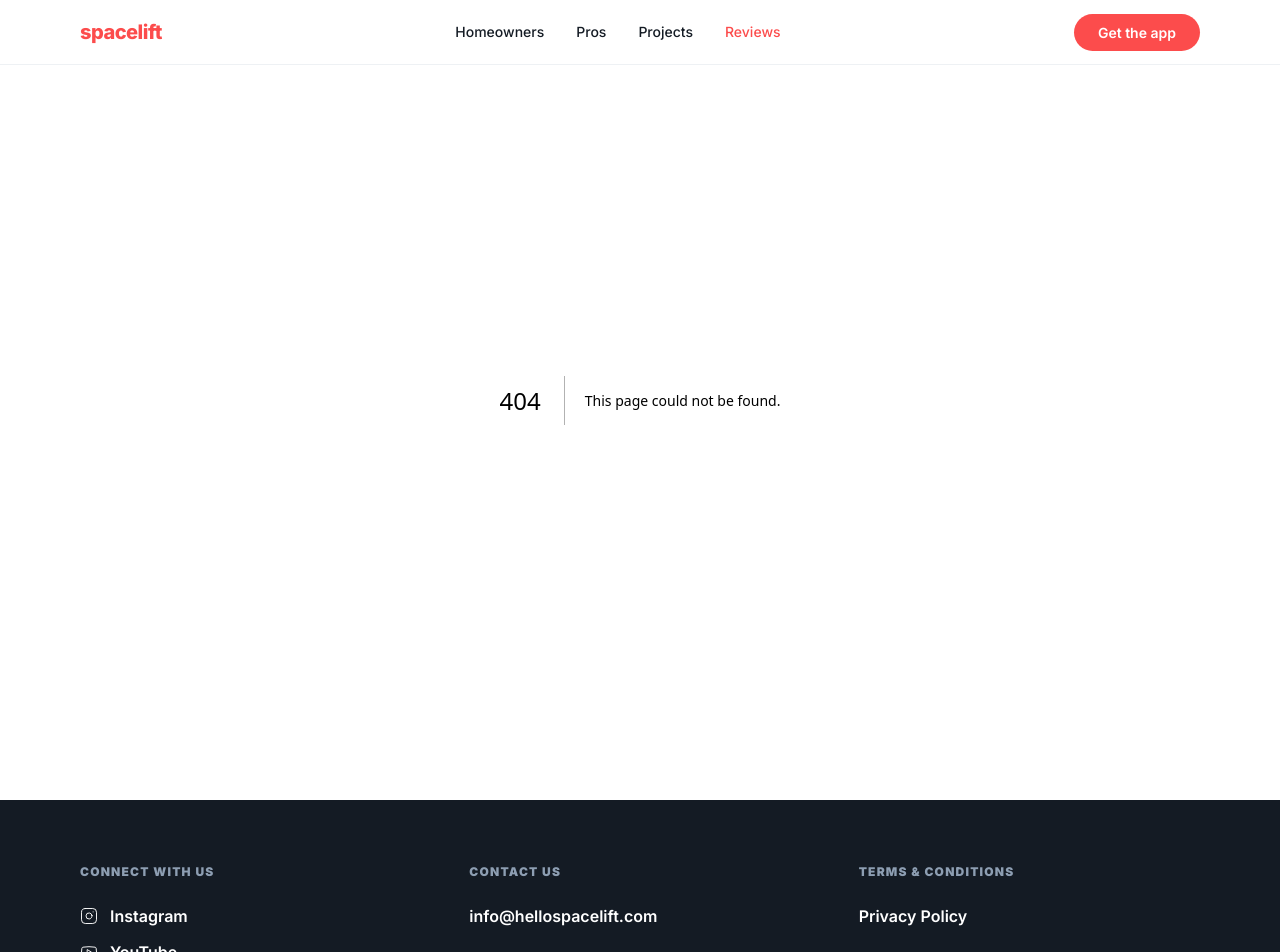
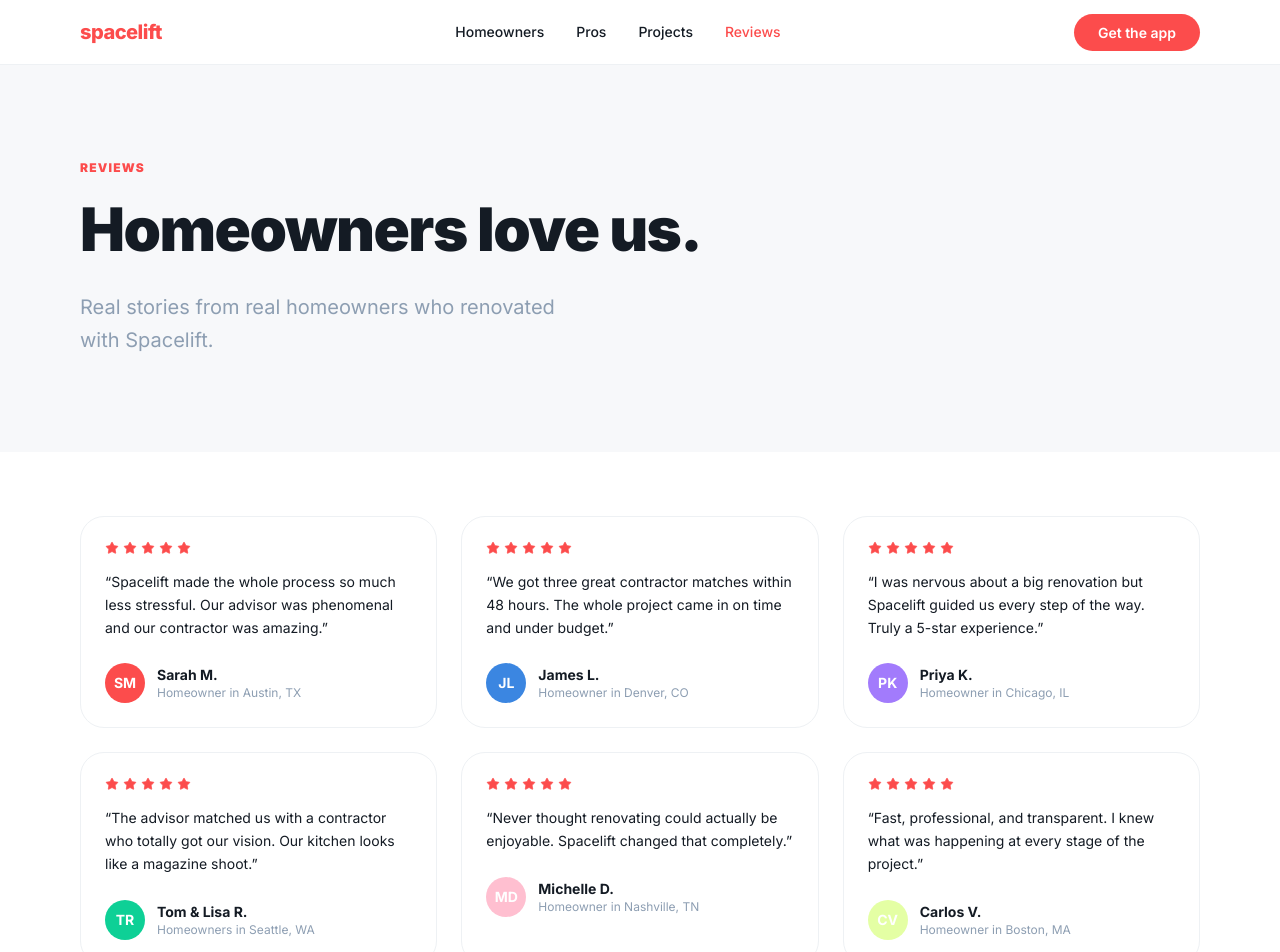
Before and after one commit to jjmccarthy7/spacelift-tools, a Next.js app in the folder apps/hellospacelift/: page /reviews in a window 1280 px wide. Before the commit this address had no page. Shown: the top 952 px of the page. Built offline with nearby package versions, Linux system fonts and the light colour scheme.

Commit message:
Create page.tsx

```diff
--- /dev/null
+++ b/apps/hellospacelift/src/app/reviews/page.tsx
@@ -0,0 +1,37 @@
+import ReviewCard from '@/components/ReviewCard'
+
+const reviews = [
+  { quote: 'Spacelift made the whole process so much less stressful. Our advisor was phenomenal and our contractor was amazing.', name: 'Sarah M.', role: 'Homeowner in Austin, TX', rating: 5, initials: 'SM', avatarColor: '#FC4C4C' },
+  { quote: 'We got three great contractor matches within 48 hours. The whole project came in on time and under budget.', name: 'James L.', role: 'Homeowner in Denver, CO', rating: 5, initials: 'JL', avatarColor: '#3B86E1' },
+  { quote: 'I was nervous about a big renovation but Spacelift guided us every step of the way. Truly a 5-star experience.', name: 'Priya K.', role: 'Homeowner in Chicago, IL', rating: 5, initials: 'PK', avatarColor: '#A27BFC' },
+  { quote: 'The advisor matched us with a contractor who totally got our vision. Our kitchen looks like a magazine shoot.', name: 'Tom & Lisa R.', role: 'Homeowners in Seattle, WA', rating: 5, initials: 'TR', avatarColor: '#0ED096' },
+  { quote: 'Never thought renovating could actually be enjoyable. Spacelift changed that completely.', name: 'Michelle D.', role: 'Homeowner in Nashville, TN', rating: 5, initials: 'MD', avatarColor: '#FFBFD0' },
+  { quote: 'Fast, professional, and transparent. I knew what was happening at every stage of the project.', name: 'Carlos V.', role: 'Homeowner in Boston, MA', rating: 5, initials: 'CV', avatarColor: '#E4FFA4' },
+]
+
+export default function ReviewsPage() {
+  return (
+    <div className="pt-16">
+      <section className="bg-[#F7F8FA] py-24">
+        <div className="max-w-[1280px] mx-auto px-6 md:px-12 lg:px-20">
+          <p className="text-xs font-black uppercase tracking-widest text-[#FC4C4C] mb-4">Reviews</p>
+          <h1 className="text-5xl md:text-6xl font-black text-[#141B24] leading-tight tracking-tight mb-6 max-w-2xl">
+            Homeowners love us.
+          </h1>
+          <p className="text-xl text-[#8D9EB2] leading-relaxed max-w-lg">
+            Real stories from real homeowners who renovated with Spacelift.
+          </p>
+        </div>
+      </section>
+      <section className="py-16 bg-white">
+        <div className="max-w-[1280px] mx-auto px-6 md:px-12 lg:px-20">
+          <div className="grid grid-cols-1 md:grid-cols-3 gap-6">
+            {reviews.map((review) => (
+              <ReviewCard key={review.name} {...review} />
+            ))}
+          </div>
+        </div>
+      </section>
+    </div>
+  )
+}
```
